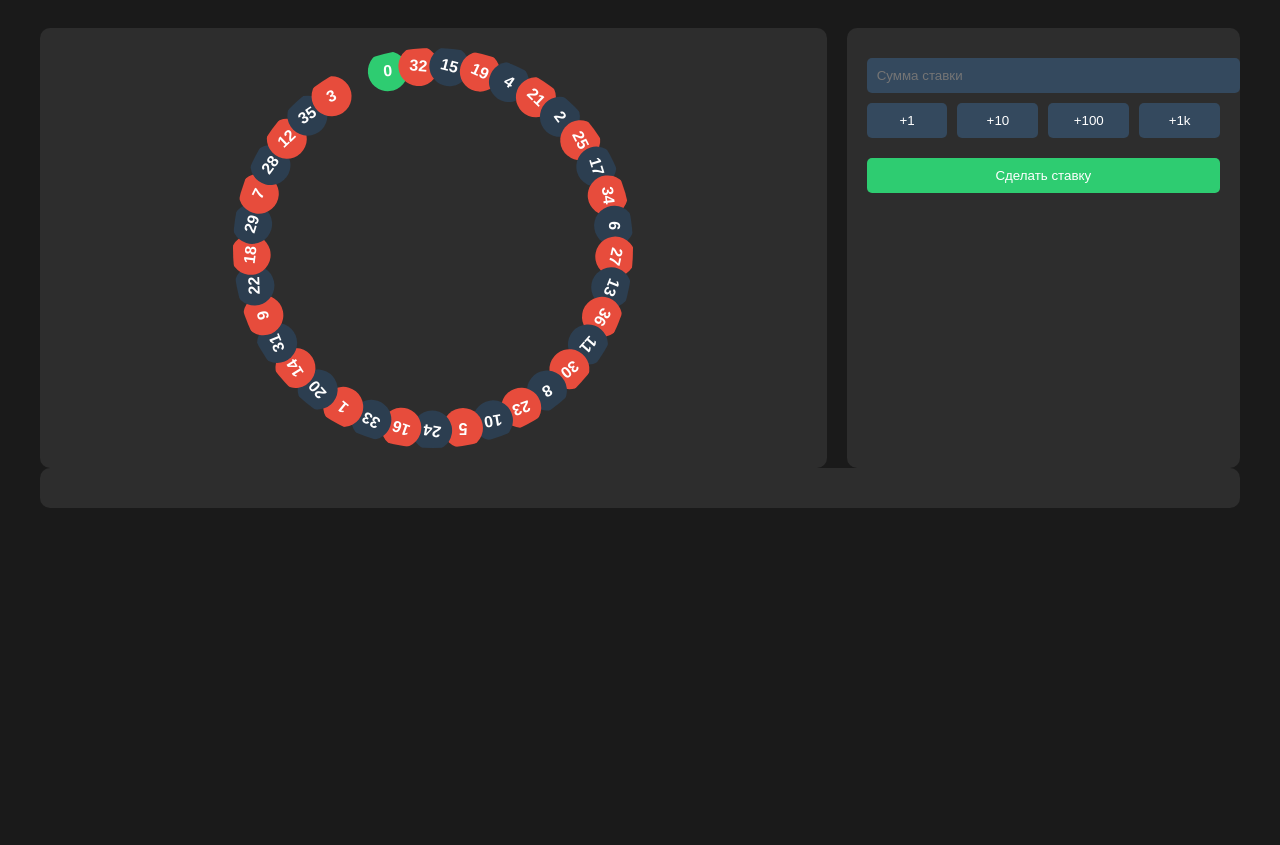
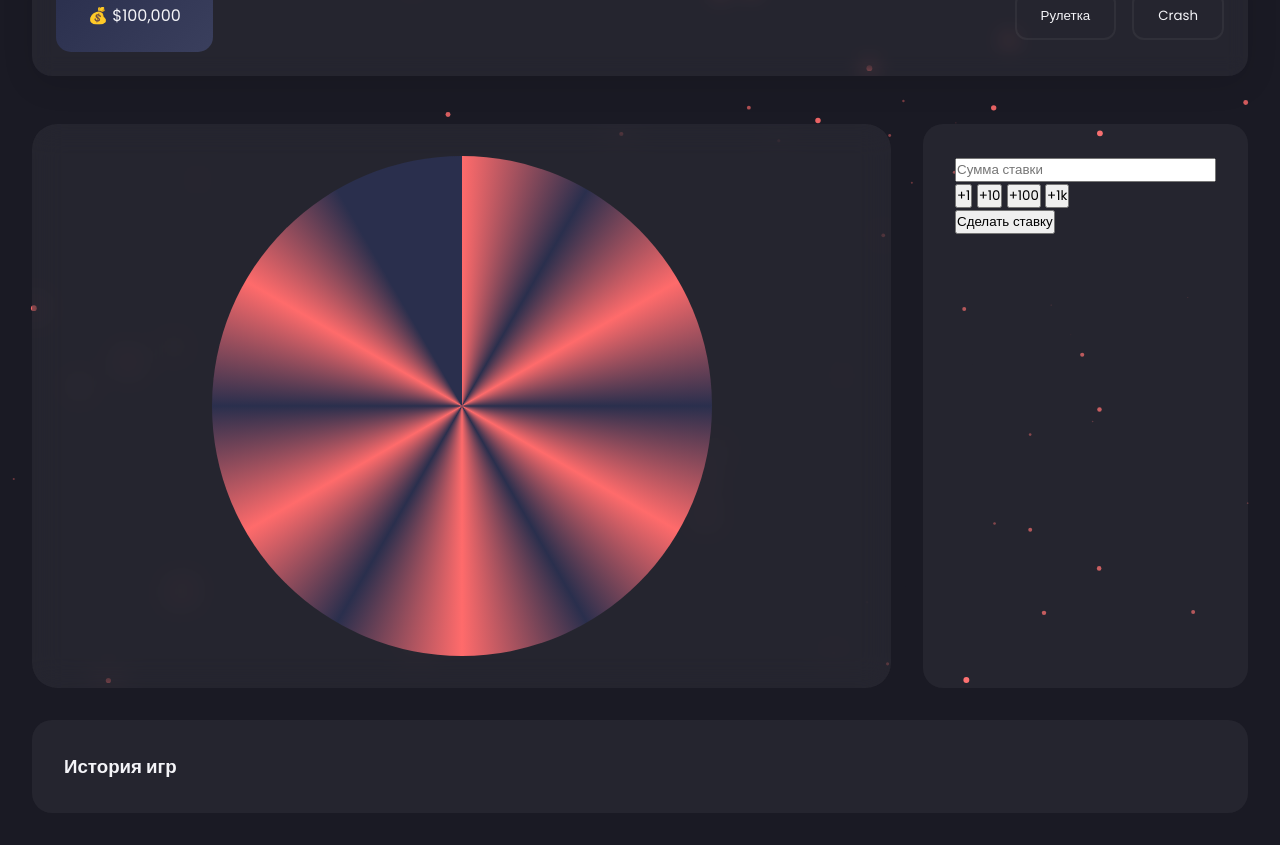
Before and after one commit to collernightmare/nightmare, a plain HTML site: page index.html in a window 1280 px wide. Shown: the part 77-922 px from the top of the page. Before the commit the page ends 800 px from the top, so only its background shows below. Drawn offline with Linux system fonts and the light colour scheme.

Commit message:
Update index.html

```diff
--- a/index.html
+++ b/index.html
@@ -2,299 +2,336 @@
 <html lang="ru">
 <head>
     <meta charset="UTF-8">
-    <title>Казино с режимами</title>
+    <meta name="viewport" content="width=device-width, initial-scale=1.0">
+    <title>Ultimate Casino</title>
+    <link href="https://fonts.googleapis.com/css2?family=Poppins:wght@400;600;700&display=swap" rel="stylesheet">
     <style>
         :root {
-            --primary: #2ecc71;
-            --secondary: #e74c3c;
-            --background: #1a1a1a;
-            --panel: #2d2d2d;
+            --primary: #2A2F4D;
+            --accent: #FF6B6B;
+            --background: #1A1A24;
+            --glass: rgba(255,255,255,0.05);
+            --text: #F4F4F8;
+        }
+
+        * {
+            box-sizing: border-box;
+            margin: 0;
+            padding: 0;
+            font-family: 'Poppins', sans-serif;
         }
 
         body {
-            font-family: Arial, sans-serif;
             background: var(--background);
-            color: white;
-            margin: 0;
-            padding: 20px;
+            color: var(--text);
+            min-height: 100vh;
+            position: relative;
+            overflow-x: hidden;
+        }
+
+        /* Частицы */
+        #particles {
+            position: fixed;
+            top: 0;
+            left: 0;
+            z-index: 0;
+            pointer-events: none;
         }
 
         .container {
-            max-width: 1200px;
+            max-width: 1400px;
             margin: 0 auto;
+            padding: 2rem;
+            position: relative;
+            z-index: 1;
         }
 
+        /* Шапка */
         .header {
             display: flex;
             justify-content: space-between;
             align-items: center;
-            margin-bottom: 30px;
+            margin-bottom: 3rem;
+            padding: 1.5rem;
+            background: var(--glass);
+            backdrop-filter: blur(10px);
+            border-radius: 20px;
+            box-shadow: 0 8px 32px rgba(0,0,0,0.1);
         }
 
-        .balance {
-            font-size: 24px;
-            color: var(--primary);
+        /* Баланс */
+        .balance-card {
+            background: linear-gradient(135deg, var(--primary), #3A3F5D);
+            padding: 1.5rem 2rem;
+            border-radius: 15px;
+            display: flex;
+            align-items: center;
+            gap: 1rem;
+            transition: transform 0.3s;
         }
 
-        .modes {
+        /* Режимы игры */
+        .modes-tabs {
             display: flex;
-            gap: 15px;
-            margin-bottom: 20px;
+            gap: 1rem;
         }
 
         .mode-btn {
-            background: var(--panel);
-            border: none;
-            padding: 10px 20px;
-            color: white;
-            border-radius: 5px;
+            background: none;
+            border: 2px solid var(--glass);
+            color: var(--text);
+            padding: 0.8rem 1.5rem;
+            border-radius: 12px;
             cursor: pointer;
+            transition: all 0.3s;
         }
 
-        .mode-btn.active {
-            background: var(--primary);
-        }
-
-        .game-panel {
+        /* Основной игровой интерфейс */
+        .game-grid {
             display: grid;
-            grid-template-columns: 2fr 1fr;
-            gap: 20px;
+            grid-template-columns: 3fr 1fr;
+            gap: 2rem;
         }
 
         /* Рулетка */
-        .wheel-container {
-            background: var(--panel);
-            padding: 20px;
-            border-radius: 10px;
+        .roulette-glass {
+            background: var(--glass);
+            backdrop-filter: blur(15px);
+            border-radius: 25px;
+            padding: 2rem;
             position: relative;
         }
 
-        .wheel {
-            width: 400px;
-            height: 400px;
-            border-radius: 50%;
+        .roulette-wheel {
+            width: 500px;
+            height: 500px;
             margin: 0 auto;
             position: relative;
-            overflow: hidden;
-            transition: transform 3s cubic-bezier(0.25, 0.1, 0.25, 1);
+            border-radius: 50%;
+            background: conic-gradient(#FF6B6B, #2A2F4D 30deg, #FF6B6B 60deg, #2A2F4D 90deg, #FF6B6B 120deg, #2A2F4D 150deg, #FF6B6B 180deg, #2A2F4D 210deg, #FF6B6B 240deg, #2A2F4D 270deg, #FF6B6B 300deg, #2A2F4D 330deg);
+            transition: transform 4s cubic-bezier(0.23, 1, 0.32, 1);
         }
 
-        .number {
-            position: absolute;
-            width: 40px;
-            height: 40px;
-            border-radius: 50%;
-            display: flex;
-            align-items: center;
-            justify-content: center;
-            font-weight: bold;
-            transform-origin: 200px 200px;
-        }
-
-        .red { background: #e74c3c; }
-        .black { background: #2c3e50; }
-        .green { background: #2ecc71; }
-
-        /* Ставки */
+        /* Панель ставок */
         .bet-controls {
-            background: var(--panel);
-            padding: 20px;
-            border-radius: 10px;
-        }
-
-        .bet-amount {
-            display: grid;
-            grid-template-columns: repeat(4, 1fr);
-            gap: 10px;
-            margin-bottom: 20px;
-        }
-
-        .bet-btn {
-            background: #34495e;
-            border: none;
-            padding: 10px;
-            color: white;
-            border-radius: 5px;
-            cursor: pointer;
-        }
-
-        input {
-            width: 100%;
-            padding: 10px;
-            margin: 10px 0;
-            background: #34495e;
-            border: none;
-            border-radius: 5px;
-            color: white;
+            background: var(--glass);
+            padding: 2rem;
+            border-radius: 20px;
         }
 
         /* Режим Crash */
         .crash-container {
             display: none;
-            background: var(--panel);
-            padding: 20px;
-            border-radius: 10px;
-            text-align: center;
+            background: var(--glass);
+            padding: 2rem;
+            border-radius: 25px;
         }
 
         .crash-graph {
-            width: 100%;
             height: 300px;
             background: #34495e;
-            margin: 20px 0;
-            border-radius: 10px;
+            border-radius: 20px;
+            margin: 2rem 0;
             position: relative;
-            overflow: hidden;
         }
 
-        .crash-multiplier {
-            font-size: 40px;
-            color: var(--primary);
-            margin: 20px 0;
-        }
-
+        /* История */
         .history {
-            background: var(--panel);
-            padding: 20px;
-            border-radius: 10px;
-            max-height: 500px;
-            overflow-y: auto;
+            background: var(--glass);
+            padding: 2rem;
+            border-radius: 20px;
+            margin-top: 2rem;
         }
     </style>
 </head>
 <body>
+    <canvas id="particles"></canvas>
+
     <div class="container">
-        <div class="header">
-            <div class="balance">Баланс: $<span id="balance">100000</span></div>
-            <div class="modes">
-                <button class="mode-btn active" onclick="switchMode('roulette')">Рулетка</button>
-                <button class="mode-btn" onclick="switchMode('crash')">Crash</button>
+        <header class="header">
+            <div class="balance-card">
+                <div class="balance">💰 $<span id="balance">100,000</span></div>
             </div>
-        </div>
+            <nav class="modes-tabs">
+                <button class="mode-btn active" data-mode="roulette">Рулетка</button>
+                <button class="mode-btn" data-mode="crash">Crash</button>
+            </nav>
+        </header>
 
         <!-- Режим Рулетки -->
-        <div id="rouletteMode">
-            <div class="game-panel">
-                <div class="wheel-container">
-                    <div class="wheel" id="wheel"></div>
+        <div class="game-grid" id="rouletteMode">
+            <div class="roulette-glass">
+                <div class="roulette-wheel" id="rouletteWheel"></div>
+            </div>
+            <div class="bet-controls">
+                <input type="number" id="betAmount" placeholder="Сумма ставки">
+                <div class="quick-bets">
+                    <button class="bet-chip" data-amount="1">+1</button>
+                    <button class="bet-chip" data-amount="10">+10</button>
+                    <button class="bet-chip" data-amount="100">+100</button>
+                    <button class="bet-chip" data-amount="1000">+1k</button>
                 </div>
-                <div class="bet-controls">
-                    <input type="number" id="betAmount" placeholder="Сумма ставки">
-                    <div class="bet-amount">
-                        <button class="bet-btn" onclick="adjustBet(1)">+1</button>
-                        <button class="bet-btn" onclick="adjustBet(10)">+10</button>
-                        <button class="bet-btn" onclick="adjustBet(100)">+100</button>
-                        <button class="bet-btn" onclick="adjustBet(1000)">+1k</button>
-                    </div>
-                    <button class="bet-btn" style="background: var(--primary); width: 100%">Сделать ставку</button>
-                </div>
+                <button class="place-bet-btn" id="placeBet">Сделать ставку</button>
             </div>
         </div>
 
         <!-- Режим Crash -->
-        <div id="crashMode" class="crash-container">
+        <div class="crash-container" id="crashMode">
             <div class="crash-graph" id="crashGraph"></div>
-            <div class="crash-multiplier" id="crashMultiplier">1.00x</div>
-            <input type="number" id="crashBet" placeholder="Сумма ставки">
-            <button class="bet-btn" style="background: var(--primary); width: 100%" onclick="startCrash()">Играть</button>
+            <div class="bet-controls">
+                <input type="number" id="crashBet" placeholder="Сумма ставки">
+                <button class="place-bet-btn" id="startCrash">Запустить</button>
+            </div>
         </div>
 
-        <div class="history" id="history"></div>
+        <!-- История ставок -->
+        <div class="history" id="history">
+            <h3>История игр</h3>
+            <div id="historyList"></div>
+        </div>
     </div>
 
     <script>
+        // Система частиц
+        const canvas = document.getElementById('particles');
+        const ctx = canvas.getContext('2d');
+        let particles = [];
+
+        class Particle {
+            constructor() {
+                this.reset();
+            }
+
+            reset() {
+                this.x = Math.random() * canvas.width;
+                this.y = Math.random() * canvas.height;
+                this.size = Math.random() * 3;
+                this.speed = Math.random() * 0.5 + 0.5;
+                this.angle = Math.random() * Math.PI * 2;
+            }
+
+            update() {
+                this.x += Math.cos(this.angle) * this.speed;
+                this.y += Math.sin(this.angle) * this.speed;
+
+                if (this.x < 0 || this.x > canvas.width ||
+                    this.y < 0 || this.y > canvas.height) {
+                    this.reset();
+                }
+            }
+
+            draw() {
+                ctx.fillStyle = `rgba(255,107,107,${this.size/3})`;
+                ctx.beginPath();
+                ctx.arc(this.x, this.y, this.size, 0, Math.PI * 2);
+                ctx.fill();
+            }
+        }
+
+        function initParticles() {
+            canvas.width = window.innerWidth;
+            canvas.height = window.innerHeight;
+
+            for(let i = 0; i < 100; i++) {
+                particles.push(new Particle());
+            }
+
+            animate();
+        }
+
+        function animate() {
+            ctx.clearRect(0, 0, canvas.width, canvas.height);
+            particles.forEach(p => {
+                p.update();
+                p.draw();
+            });
+            requestAnimationFrame(animate);
+        }
+
+        // Игровая логика
         let balance = 100000;
         let currentMode = 'roulette';
-        let crashGameActive = false;
+        let crashMultiplier = 1.0;
+        let crashInterval;
 
-        // Инициализация рулетки
-        function initWheel() {
-            const wheel = document.getElementById('wheel');
-            const numbers = [
-                {num: 0, color: 'green'}, {num: 32, color: 'red'}, {num: 15, color: 'black'},
-                {num: 19, color: 'red'}, {num: 4, color: 'black'}, {num: 21, color: 'red'},
-                {num: 2, color: 'black'}, {num: 25, color: 'red'}, {num: 17, color: 'black'},
-                {num: 34, color: 'red'}, {num: 6, color: 'black'}, {num: 27, color: 'red'},
-                {num: 13, color: 'black'}, {num: 36, color: 'red'}, {num: 11, color: 'black'},
-                {num: 30, color: 'red'}, {num: 8, color: 'black'}, {num: 23, color: 'red'},
-                {num: 10, color: 'black'}, {num: 5, color: 'red'}, {num: 24, color: 'black'},
-                {num: 16, color: 'red'}, {num: 33, color: 'black'}, {num: 1, color: 'red'},
-                {num: 20, color: 'black'}, {num: 14, color: 'red'}, {num: 31, color: 'black'},
-                {num: 9, color: 'red'}, {num: 22, color: 'black'}, {num: 18, color: 'red'},
-                {num: 29, color: 'black'}, {num: 7, color: 'red'}, {num: 28, color: 'black'},
-                {num: 12, color: 'red'}, {num: 35, color: 'black'}, {num: 3, color: 'red'}
-            ];
+        document.querySelectorAll('.mode-btn').forEach(btn => {
+            btn.addEventListener('click', () => {
+                document.querySelectorAll('.mode-btn').forEach(b => b.classList.remove('active'));
+                btn.classList.add('active');
+                currentMode = btn.dataset.mode;
+                document.getElementById('rouletteMode').style.display =
+                    currentMode === 'roulette' ? 'grid' : 'none';
+                document.getElementById('crashMode').style.display =
+                    currentMode === 'crash' ? 'block' : 'none';
+            });
+        });
 
-            numbers.forEach((number, index) => {
-                const angle = (index * 9.73) - 4.86;
-                const numElement = document.createElement('div');
-                numElement.className = `number ${number.color}`;
-                numElement.textContent = number.num;
-                numElement.style.transform = `rotate(${angle}deg) translate(150px)`;
-                wheel.appendChild(numElement);
-            });
-        }
+        // Рулетка
+        document.getElementById('placeBet').addEventListener('click', () => {
+            const betAmount = parseInt(document.getElementById('betAmount').value);
+            if (betAmount > balance) return alert('Недостаточно средств!');
 
-        // Режим Crash
-        function startCrash() {
-            if(crashGameActive) return;
-
-            const betAmount = parseInt(document.getElementById('crashBet').value);
-            if(!betAmount || betAmount > balance) {
-                alert('Неверная сумма ставки!');
-                return;
-            }
-
-            crashGameActive = true;
             balance -= betAmount;
             updateBalance();
 
-            let multiplier = 1.0;
-            const crashInterval = setInterval(() => {
-                multiplier += 0.1;
-                document.getElementById('crashMultiplier').textContent = multiplier.toFixed(2) + 'x';
+            const rotations = 4 + Math.random() * 4;
+            document.getElementById('rouletteWheel').style.transform =
+                `rotate(${rotations * 360}deg)`;
 
-                if(Math.random() < 0.02) {
+            setTimeout(() => {
+                const result = Math.random() < 0.5 ? 'win' : 'lose';
+                if (result === 'win') balance += betAmount * 2;
+                updateBalance();
+                addHistory(result, betAmount);
+            }, 4000);
+        });
+
+        // Режим Crash
+        document.getElementById('startCrash').addEventListener('click', () => {
+            const betAmount = parseInt(document.getElementById('crashBet').value);
+            if (betAmount > balance) return alert('Недостаточно средств!');
+
+            balance -= betAmount;
+            updateBalance();
+
+            crashMultiplier = 1.0;
+            const crashGraph = document.getElementById('crashGraph');
+            crashGraph.innerHTML = '<div class="crash-line"></div>';
+
+            crashInterval = setInterval(() => {
+                crashMultiplier += 0.1;
+                if (Math.random() < 0.02) {
                     clearInterval(crashInterval);
-                    crashGameActive = false;
-                    const winAmount = Math.floor(betAmount * multiplier);
-                    balance += winAmount;
-                    updateBalance();
-                    addHistory(`Crash: +$${winAmount} (${multiplier.toFixed(2)}x)`);
+                    setTimeout(() => {
+                        balance += betAmount * crashMultiplier;
+                        updateBalance();
+                        addHistory('crash', betAmount, crashMultiplier);
+                    }, 1000);
                 }
+                crashGraph.querySelector('.crash-line').style.width =
+                    `${Math.min(crashMultiplier * 10, 100)}%`;
             }, 100);
+        });
+
+        function updateBalance() {
+            document.getElementById('balance').textContent =
+                balance.toLocaleString();
         }
 
-        // Общие функции
-        function switchMode(mode) {
-            currentMode = mode;
-            document.querySelectorAll('.mode-btn').forEach(btn =>
-                btn.classList.remove('active'));
-            document.getElementById('rouletteMode').style.display = mode === 'roulette' ? 'block' : 'none';
-            document.getElementById('crashMode').style.display = mode === 'crash' ? 'block' : 'none';
-            document.querySelector(`button[onclick="switchMode('${mode}')"]`).classList.add('active');
+        function addHistory(type, amount, multiplier = 1) {
+            const historyList = document.getElementById('historyList');
+            const entry = document.createElement('div');
+            entry.className = 'history-entry';
+            entry.innerHTML = type === 'crash'
+                ? `🚀 Crash: ${multiplier.toFixed(2)}x +$${(amount * multiplier).toFixed(2)}`
+                : `🎰 ${type === 'win' ? 'Победа' : 'Проигрыш'}: $${amount}`;
+            historyList.prepend(entry);
         }
 
-        function adjustBet(amount) {
-            const input = currentMode === 'roulette' ?
-                document.getElementById('betAmount') :
-                document.getElementById('crashBet');
-            input.value = parseInt(input.value || 0) + amount;
-        }
-
-        function updateBalance() {
-            document.getElementById('balance').textContent = balance;
-        }
-
-        function addHistory(message) {
-            const history = document.getElementById('history');
-            const entry = document.createElement('div');
-            entry.textContent = message;
-            history.prepend(entry);
-        }
-
-        // Инициализация при загрузке
-        window.onload = initWheel;
+        // Инициализация
+        window.addEventListener('resize', initParticles);
+        initParticles();
+        updateBalance();
     </script>
 </body>
 </html>
```
